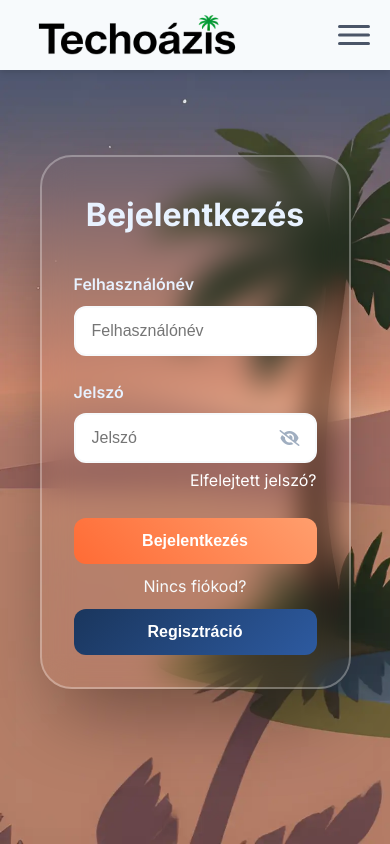
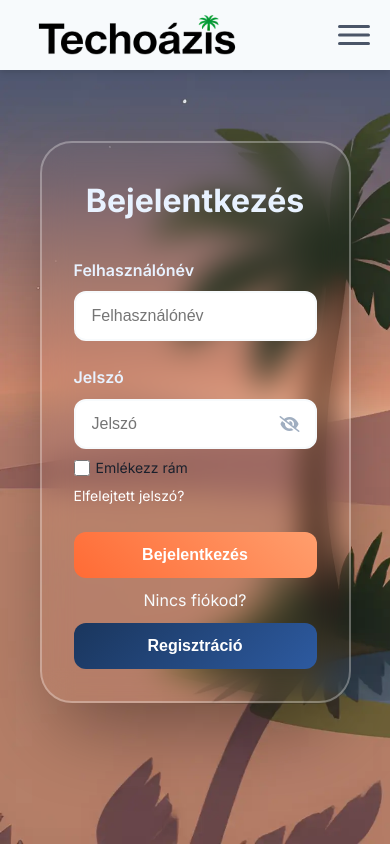
Before and after one commit to bertagyorgy/Techoazis, a PHP site: page /techoazis/login in a window 390 px wide. Run offline with PHP 8.4, Linux system fonts and the light colour scheme.

Commit message:
implement remember me functionality

```diff
--- a/assets/css/login_page.css
+++ b/assets/css/login_page.css
@@ -148,6 +148,42 @@
     cursor: pointer;
     padding: 5px;
 }
+.login-options {
+    display: flex;
+    justify-content: space-between;
+    align-items: center;
+    margin-top: 8px;
+}
+
+.remember-box {
+    display: flex;
+    align-items: center;
+    gap: 6px;
+}
+
+.remember-box input[type="checkbox"] {
+    width: 16px;
+    height: 16px;
+    cursor: pointer;
+}
+
+.remember-box label {
+    font-size: 14px;
+    cursor: pointer;
+}
+
+.forgot-link {
+    font-size: 14px;
+    text-decoration: none;
+    color: #3498db;
+}
+@media (max-width: 480px) {
+    .login-options {
+        flex-direction: column;
+        align-items: flex-start;
+        gap: 6px;
+    }
+}
 
 @media (min-width: 1200px) {
     .login-box {
--- a/config.php
+++ b/config.php
@@ -1,4 +1,5 @@
 <?php
+require_once __DIR__ . '/app/db.php';
 $protocol = isset($_SERVER['HTTPS']) && $_SERVER['HTTPS'] === 'on' ? "https" : "http";
 $host = $_SERVER['HTTP_HOST'];
 
@@ -15,8 +16,25 @@ if ($isXampp) {
 
 define('ROOT_PATH', __DIR__);
 
+// COOKIE token ellenőrzés
+if (!isset($_SESSION['user_id']) && isset($_COOKIE['remember_token'])) {
+    $token = $_COOKIE['remember_token'];
+
+    $stmt = $conn->prepare("SELECT user_id, username, user_role FROM users WHERE remember_token=? AND remember_expire > NOW()");
+    $stmt->bind_param("s", $token);
+    $stmt->execute();
+    $result = $stmt->get_result();
+
+    if ($user = $result->fetch_assoc()) {
+        // Fontos: user_id-t használj, mert a lekérdezésben is az van!
+        $_SESSION['user_id'] = $user['user_id'];
+        $_SESSION['username'] = $user['username'];
+        $_SESSION['user_role'] = $user['user_role'];
+        $_SESSION['loggedin'] = true;
+    }
+}
 // Debug: Ha még mindig gond van, kommentezd ki az alábbi sort, hogy lásd, mit választott
 // echo "Környezet: " . ($isXampp ? "XAMPP" : "Docker") . " | URL: " . BASE_URL;
 
-ini_set('display_errors', 1);
-error_reporting(E_ALL);
+//ini_set('display_errors', 1);
+//error_reporting(E_ALL);
--- a/techoazis_db.sql
+++ b/techoazis_db.sql
@@ -16,7 +16,9 @@ CREATE TABLE users (
   bought_items int(11) DEFAULT 0,
   avg_rating decimal(3,2) DEFAULT 0.00,
   reset_token_hash varchar(64) DEFAULT NULL,
-  reset_token_expires_at datetime DEFAULT NULL
+  reset_token_expires_at datetime DEFAULT NULL,
+  remember_token VARCHAR(64) NULL,
+  remember_expire DATETIME NULL
 );
 
 CREATE TABLE login (
--- a/views/login.php
+++ b/views/login.php
@@ -25,7 +25,7 @@ if (isset($_SESSION['registration_message'])) {
     <meta name="viewport" content="width=device-width, initial-scale=1">
     <link rel="stylesheet" href="https://cdnjs.cloudflare.com/ajax/libs/font-awesome/6.7.2/css/all.min.css" />
     <link rel="icon" type="image/x-icon" href="<?= BASE_URL ?>/images/palmtree_favicon.svg">
-    <title>Techoazis | Login</title>
+    <title>Techoázis | Bejelentkezés</title>
     <link rel="stylesheet" href="<?= BASE_URL ?>/assets/css/index.css">
     <link rel="stylesheet" href="<?= BASE_URL ?>/assets/css/reset&base_styles.css">
     <link rel="stylesheet" href="<?= BASE_URL ?>/assets/css/animations_microinteractions.css">
@@ -92,6 +92,28 @@ if ($_SERVER["REQUEST_METHOD"] == "POST" && isset($_POST['submit'])) {
                             exit();
                         }
 
+
+                        if (isset($_POST['remember'])) {
+
+                            $token = bin2hex(random_bytes(32));
+                            $expire = date('Y-m-d H:i:s', strtotime('+30 days'));
+
+                            $stmt2 = $conn->prepare("UPDATE users SET remember_token=?, remember_expire=? WHERE user_id=?");
+                            $stmt2->bind_param("ssi", $token, $expire, $row['user_id']);
+                            $stmt2->execute();
+
+                            setcookie(
+                                "remember_token",
+                                $token,
+                                time() + (86400 * 30),
+                                "/",
+                                "",
+                                false,  // XAMPP-nál ne legyen true mert nincs HTTPS
+                                true
+                            );
+                        }
+
+
                         header("Location: " . BASE_URL  . "/" . "index.php");
                         exit();
 
@@ -135,8 +157,13 @@ if ($_SERVER["REQUEST_METHOD"] == "POST" && isset($_POST['submit'])) {
                             <input type="password" name="password" id="password" class="login-input" placeholder="Jelszó" required>
                             <i class="fa-solid fa-eye-slash toggle-password"></i>
                         </div>
-                        <div style="text-align: right; margin-top: 5px;">
-                            <a style="color: white" href="<?= BASE_URL ?>/views/forgot_password.php">Elfelejtett jelszó?</a>
+                        <div class="login-options">
+                            <div class="remember-box">
+                                <input type="checkbox" name="remember" id="remember">
+                                <label for="remember">Emlékezz rám</label>
+                            </div>
+
+                            <a style="color: white; font-size: 14px;" href="<?= BASE_URL ?>/views/forgot_password.php">Elfelejtett jelszó?</a>
                         </div>
                     </div>
                     <button type="submit" name="submit" class="login-button">Bejelentkezés</button>
--- a/views/registration.php
+++ b/views/registration.php
@@ -157,7 +157,7 @@ if ($_SERVER["REQUEST_METHOD"] === "POST" && isset($_POST['submit'])) {
     <meta name="viewport" content="width=device-width, initial-scale=1">
     <link rel="stylesheet" href="https://cdnjs.cloudflare.com/ajax/libs/font-awesome/6.7.2/css/all.min.css" />
     <link rel="icon" type="image/x-icon" href="<?= BASE_URL ?>/images/palmtree_favicon.svg">
-    <title>Techoazis | Registration</title>
+    <title>Techoázis | Regisztráció</title>
     <link rel="stylesheet" href="<?= BASE_URL ?>/assets/css/index.css">
     <link rel="stylesheet" href="<?= BASE_URL ?>/assets/css/reset&base_styles.css">
     <link rel="stylesheet" href="<?= BASE_URL ?>/assets/css/animations_microinteractions.css">
```
Also changed, not shown: views/logout.php (+8 -1 lines).
